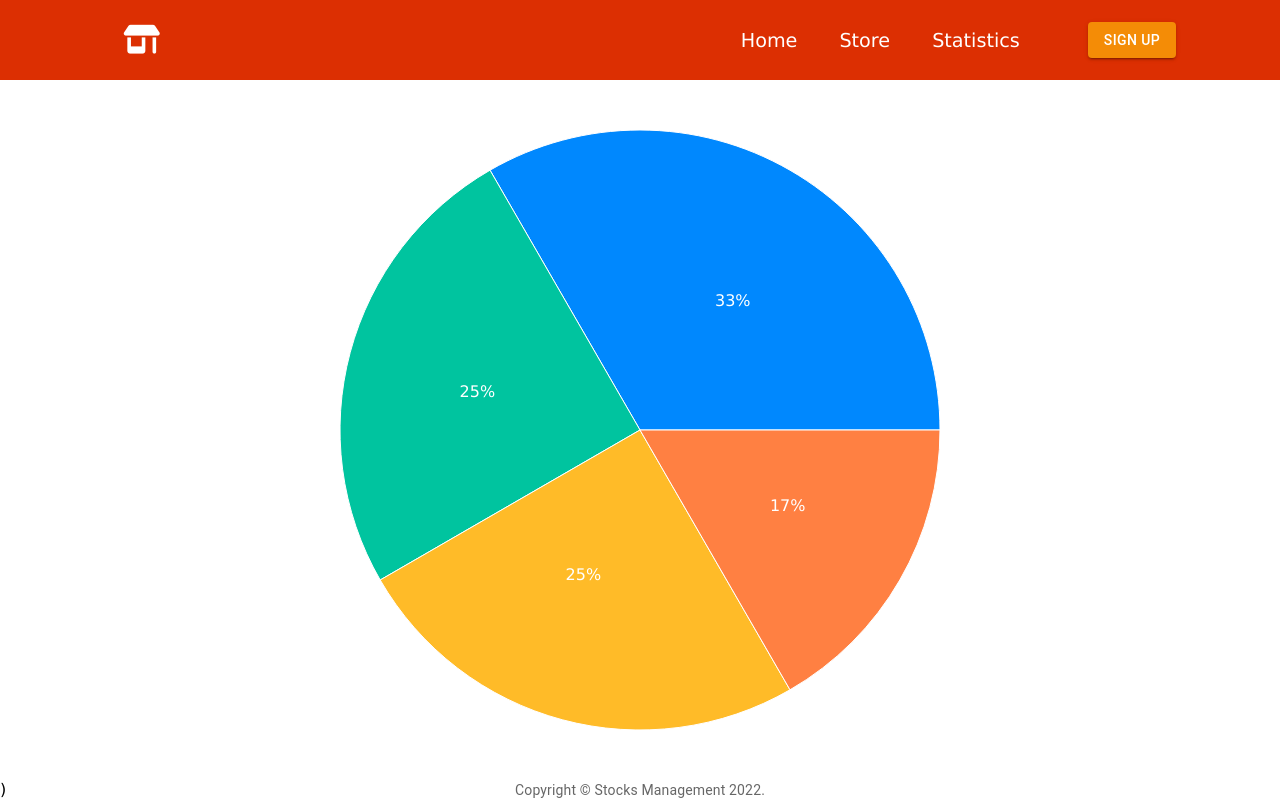
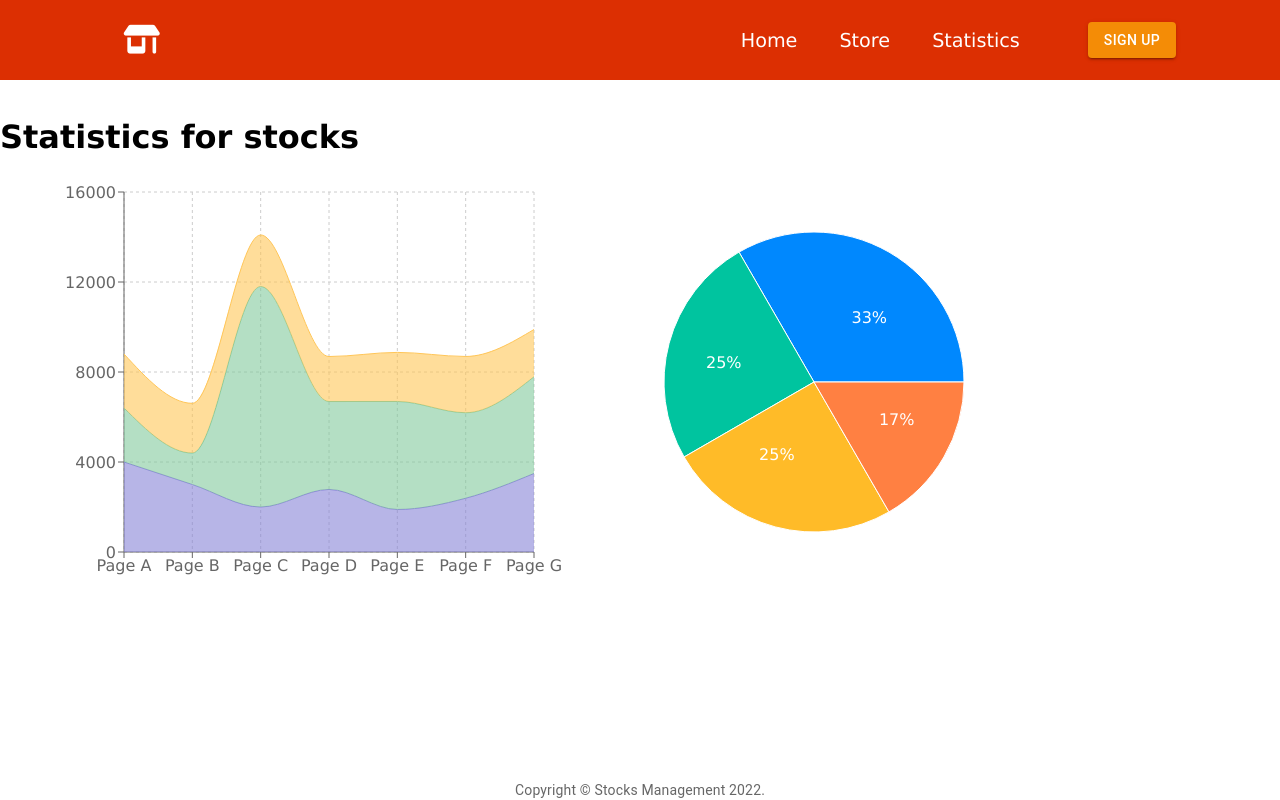
Before and after one commit to Piciorus-Ovidiu-Mihai/stocks-management-web, a React (Create React App) app: page /app/statistics in a window 1280 px wide. Built offline with nearby package versions, Linux system fonts and the light colour scheme.

Commit message:
add two charts

```diff
--- /dev/null
+++ b/src/components/area-chart/area-chart.tsx
@@ -0,0 +1,101 @@
+import React, { PureComponent } from "react";
+import {
+  AreaChart,
+  Area,
+  XAxis,
+  YAxis,
+  CartesianGrid,
+  Tooltip,
+  ResponsiveContainer,
+} from "recharts";
+
+const data = [
+  {
+    name: "Page A",
+    uv: 4000,
+    pv: 2400,
+    amt: 2400,
+  },
+  {
+    name: "Page B",
+    uv: 3000,
+    pv: 1398,
+    amt: 2210,
+  },
+  {
+    name: "Page C",
+    uv: 2000,
+    pv: 9800,
+    amt: 2290,
+  },
+  {
+    name: "Page D",
+    uv: 2780,
+    pv: 3908,
+    amt: 2000,
+  },
+  {
+    name: "Page E",
+    uv: 1890,
+    pv: 4800,
+    amt: 2181,
+  },
+  {
+    name: "Page F",
+    uv: 2390,
+    pv: 3800,
+    amt: 2500,
+  },
+  {
+    name: "Page G",
+    uv: 3490,
+    pv: 4300,
+    amt: 2100,
+  },
+];
+
+export default class LinearChart extends PureComponent {
+  render() {
+    return (
+      <div>
+        <AreaChart
+          width={500}
+          height={400}
+          data={data}
+          margin={{
+            top: 10,
+            right: 30,
+            left: 0,
+            bottom: 0,
+          }}
+        >
+          <CartesianGrid strokeDasharray="3 3" />
+          <XAxis dataKey="name" />
+          <YAxis />
+          <Tooltip />
+          <Area
+            type="monotone"
+            dataKey="uv"
+            stackId="1"
+            stroke="#8884d8"
+            fill="#8884d8"
+          />
+          <Area
+            type="monotone"
+            dataKey="pv"
+            stackId="1"
+            stroke="#82ca9d"
+            fill="#82ca9d"
+          />
+          <Area
+            type="monotone"
+            dataKey="amt"
+            stackId="1"
+            stroke="#ffc658"
+            fill="#ffc658"
+          />
+        </AreaChart>
+      </div>
+    );
+  }
+}
--- a/src/components/chart/chart.scss
+++ b/src/components/chart/chart.scss
@@ -1,3 +1,8 @@
 .chart{
     flex-direction: row;
 }
+
+.chart-container{
+    width: 500px;
+    height: 500px;
+}
--- a/src/components/chart/chart.tsx
+++ b/src/components/chart/chart.tsx
@@ -38,21 +38,18 @@ const renderCustomizedLabel = ({
 };
 
 export default class Chart extends PureComponent {
-  static demoUrl =
-    "https://codesandbox.io/s/pie-chart-with-customized-label-dlhhj";
-
   render() {
     return (
-      <>
-        <ResponsiveContainer width="100%" height="100%">
-          <PieChart width={400} height={300}>
+      <div style={{ width: 500, height: 300 }}>
+        <ResponsiveContainer>
+          <PieChart width={300} height={200}>
             <Pie
               data={data}
               cx="50%"
               cy="50%"
               labelLine={false}
               label={renderCustomizedLabel}
-              outerRadius={300}
+              outerRadius={150}
               fill="#8884d8"
               dataKey="value"
             >
@@ -65,7 +62,7 @@ export default class Chart extends PureComponent {
             </Pie>
           </PieChart>
         </ResponsiveContainer>
-      </>
+      </div>
     );
   }
 }
--- a/src/pages/statistics/statistics-container.scss
+++ b/src/pages/statistics/statistics-container.scss
@@ -1,4 +1,8 @@
 .statistics-container{
-    margin: auto;
+    margin-top: 3%;
     align-items: center;
+
+    .statistic-header{
+        margin-bottom: 2%;
+    }
 }
--- a/src/pages/statistics/statistics-container.tsx
+++ b/src/pages/statistics/statistics-container.tsx
@@ -1,13 +1,26 @@
+import { Container } from "@mui/material";
 import { Component } from "react";
+import { ResponsiveContainer } from "recharts";
+import LinearChart from "../../components/area-chart/area-chart";
 import Chart from "../../components/chart/chart";
 import "./statistics-container.scss";
 
 class StatisticContainer extends Component {
   render() {
     return (
-      <>
-        <Chart />)
-      </>
+      <div className="statistics-container">
+        <h1 className="statistic-header">Statistics for stocks</h1>
+        <Container
+          sx={{
+            display: "flex",
+            flexDirection: "row",
+            alignItems: "center",
+          }}
+        >
+          <LinearChart />
+          <Chart />
+        </Container>
+      </div>
     );
   }
 }
--- a/src/pages/store/store-container.scss
+++ b/src/pages/store/store-container.scss
@@ -1,3 +1,5 @@
 .store-container {
   margin: 2% 2% 2% 2%;
+  align-items: center;
+  flex-direction: column;
 }
--- a/src/pages/store/store-container.tsx
+++ b/src/pages/store/store-container.tsx
@@ -26,7 +26,6 @@ class StoreContainer extends Component {
     new Product(912, "name", "test1", "ts", 2),
     new Product(101, "name", "test1", "ts", 2),
     new Product(111, "name", "test1", "ts", 2),
-    new Product(1211, "name", "test1", "ts", 2),
   ];
   render() {
     return (
```
